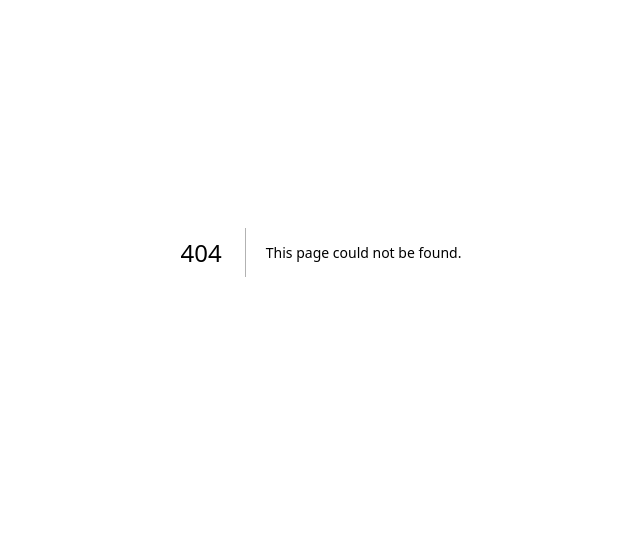
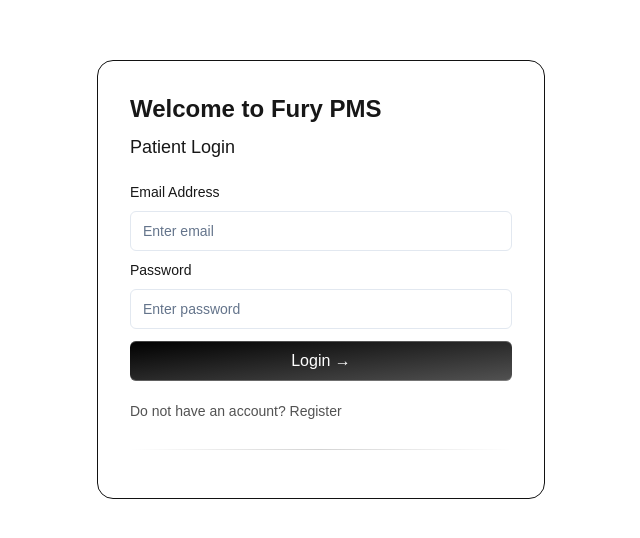
Before and after one commit to sikandermukhtar/night-fury-pms, a Next.js app: page /patientLogin in a window 1280 px wide. Before the commit this address had no page. Shown: the part 148-686 px from the top of the page, without its empty margins (319-959 px from the left). Built offline with nearby package versions, Linux system fonts and the light colour scheme.

Commit message:
Add patient Login

```diff
--- /dev/null
+++ b/src/app/patientLogin/page.tsx
@@ -0,0 +1,51 @@
+import {Label} from "@/components/ui/label";
+import {Input} from "@/components/ui/input";
+
+import Link from "next/link";
+
+export default async function LoginPage(){
+
+
+
+    return (
+        <div className='mt-52 max-w-md w-full mx-auto rounded-none md:rounded-2xl p-4 md:p-8 shadow-input bg-white
+        md:border md:border-[#121212] dark:bg-white '>
+            <h2 className='font-bold text-2xl'>Welcome to Fury PMS</h2>
+            <p className='font-medium text-lg mt-2'>Patient Login</p>
+            <form className='mt-6 flex flex-col gap-3' >
+                <div className='flex flex-col gap-3'>
+                    <Label htmlFor="email">Email Address</Label>
+                    <Input
+                        id="email"
+                        placeholder="Enter email"
+                        type="email"
+                        name="email"
+                    />
+                    <Label>Password</Label>
+                    <Input
+                        id="password"
+                        placeholder="Enter password"
+                        type="password"
+                        name="password"
+                    />
+                </div>
+
+                <button className='rounded-md mx-auto h-10 font-medium
+                bg-gradient-to-br relative group/btn from-black dark:from-zinc-900
+                shadow-[0px_1px_0px_0px_#ffffff40_inset,0px_-1px_0px_0px_#ffffff40_inset]
+                dark:shadow-[0px_1px_0px_0px_var(--zinc-800)_inset,0px_-1px_0px_0px_var(--zinc-800)_inset]
+                dark:to-zinc-900 to-neutral-600 block dark:bg-zinc-800 w-full text-white
+                ' type="submit">Login &rarr;</button>
+
+                <p
+                    className='text-neutral-600 text-sm max-w-sm mt-2 dark:text-neutral-300'
+                >Do not have an account? <Link href='/registerPatient'
+                                               className='hover:underline underline-offset-2'>Register</Link></p>
+                <div
+                    className='bg-gradient-to-r from-transparent via-neutral-300 dark:via-neutral-700 to-transparent my-4 h-[1px] w-full'>
+                </div>
+
+            </form>
+        </div>
+    )
+}
--- a/src/app/registerPatient/page.tsx
+++ b/src/app/registerPatient/page.tsx
@@ -1,26 +1,23 @@
 import {Input} from "@/components/ui/input";
 import {Label} from "@/components/ui/label"
 import Link from 'next/link'
-import {register} from "@/action/user";
-import {getSession} from "@/lib/getSession";
-import {redirect} from "next/navigation";
 
 export default async function Register(){
 
-    const session = await getSession();
-    const user = session?.user;
-    if (user) redirect('/')
 
     return (
-        <div className="mt-10 max-w-md w-full mx-auto rounded-none md:rounded-2xl p-4 md:p-8 shadow-input bg-white border border-[#121212]  dark:bg-black">
+        <div className='flex items-center justify-center'>
+            <div
+                className="mt-52 max-w-md w-full mx-auto rounded-none md:rounded-2xl  p-4 md:p-8 shadow-input bg-white md:border md:border-[#121212]  dark:bg-black">
                 <h2 className="font-bold text-xl text-neutral-800 dark:text-neutral-200">
-                Welcome to MyShop
+                    Welcome to Fury PMS
                 </h2>
+                <h3 className='text-lg font-medium'>Patient Registration</h3>
                 <p className="text-neutral-600 text-sm max-w-sm mt-2 dark:text-neutral-300">
                     Please provide all the necessary information
                 </p>
 
-            <form className="my-8" >
+                <form className="my-8">
                     <div className="flex flex-col md:flex-row space-y-2 md:space-y-0 md:space-x-2 mb-4">
                         <div className="flex flex-col">
                             <Label htmlFor="firstname" className="mb-2">
@@ -64,14 +61,16 @@ export default async function Register(){
                         className="mb-5 mt-2"
                     />
 
-                <button className="bg-gradient-to-br relative group/btn from-black dark:from-zinc-900 dark:to-zinc-900 to-neutral-600 block dark:bg-zinc-800 w-full text-white rounded-md h-10 font-medium shadow-[0px_1px_0px_0px_#ffffff40_inset,0px_-1px_0px_0px_#ffffff40_inset] dark:shadow-[0px_1px_0px_0px_var(--zinc-800)_inset,0px_-1px_0px_0px_var(--zinc-800)_inset]">
+                    <button
+                        className="bg-gradient-to-br relative group/btn from-black dark:from-zinc-900 dark:to-zinc-900 to-neutral-600 block dark:bg-zinc-800 w-full text-white rounded-md h-10 font-medium shadow-[0px_1px_0px_0px_#ffffff40_inset,0px_-1px_0px_0px_#ffffff40_inset] dark:shadow-[0px_1px_0px_0px_var(--zinc-800)_inset,0px_-1px_0px_0px_var(--zinc-800)_inset]">
                         Sign up &rarr;
                     </button>
 
                 </form>
                 <p className="text-neutral-600 text-sm max-w-sm dark:text-neutral-300">
-                Already have an account? <Link href="/loginPatient" className='hover:underline'>Login</Link>
+                    Already have an account? <Link href="/patientLogin" className='hover:underline'>Login</Link>
                 </p>
+            </div>
         </div>
     );
 }
```
Lines whose indentation alone changed are shown as unchanged.
